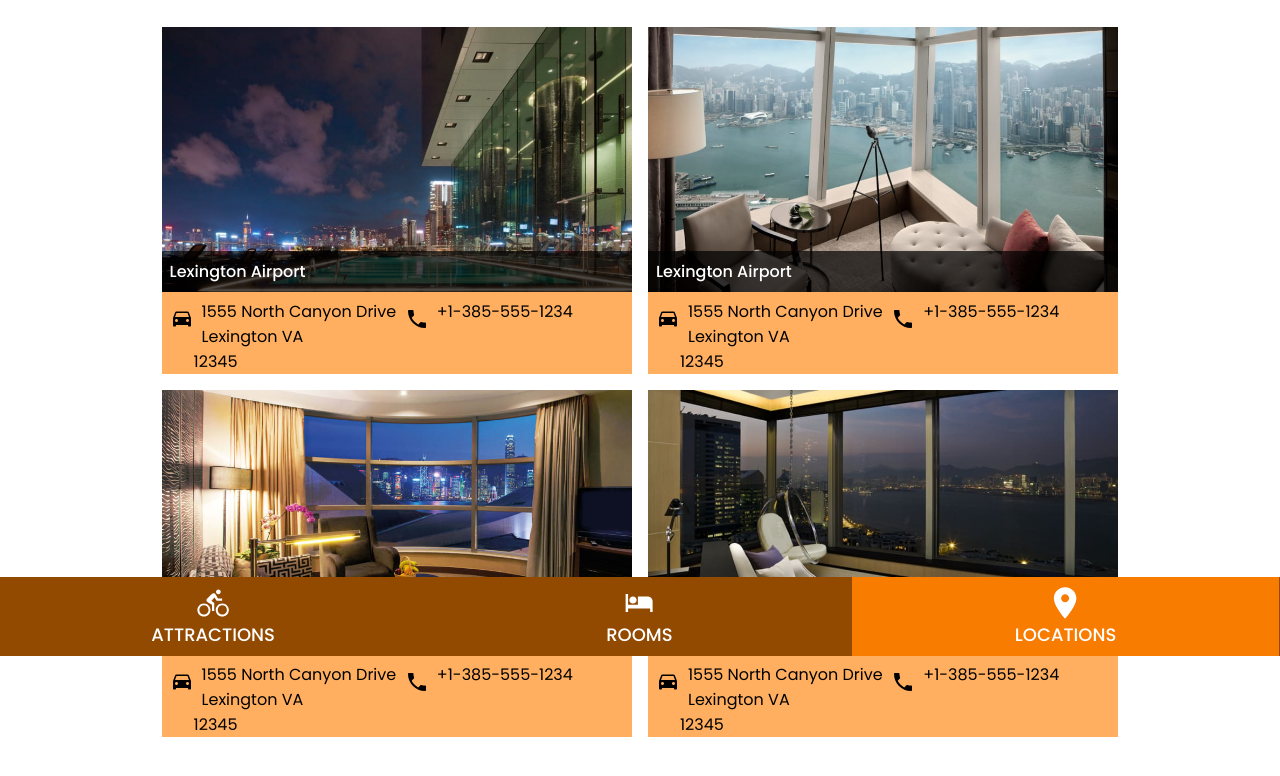
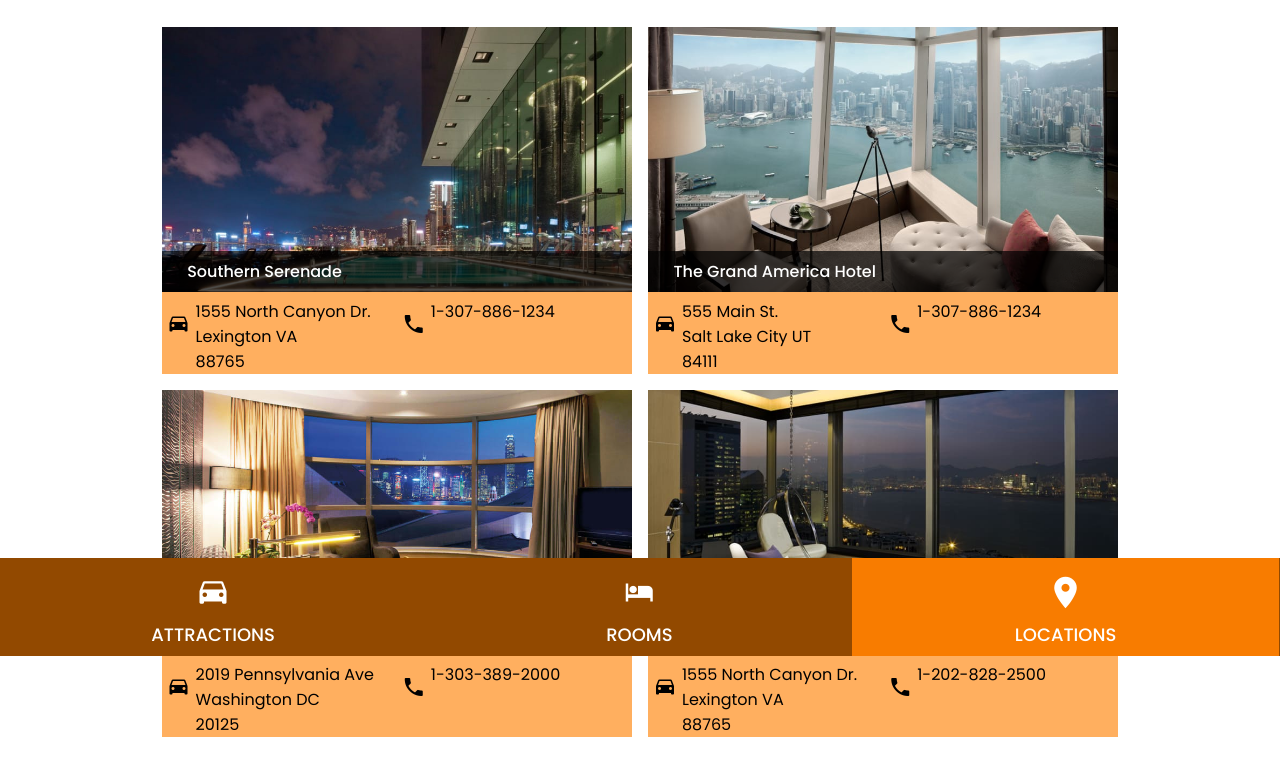
Before and after one commit to macylau/DGM2740-Unit12, a plain HTML site: page index.html in a window 1280 px wide. Shown: the part 144-920 px from the top of the page. Drawn offline with nearby package versions, Linux system fonts and the light colour scheme.

Commit message:
added json

```diff
--- a/hoteldata.json
+++ b/hoteldata.json
@@ -1,25 +1,25 @@
 [   {
     "name":"Southern Serenade",
-    "photo":"images/serenade.jpg",
-    "address":["1555 North Canyon Dr.","Lexington, VA 88765"],
+    "photo":"images/hotel1.jpeg",
+    "address":["1555 North Canyon Dr.","Lexington VA", "88765"],
     "phone":"1-307-886-1234"
     },
     {
     "name":"The Grand America Hotel",
-    "photo":"images/america.jpg",
-    "address":["555 Main St.","Salt Lake City UT, 84111"],
+    "photo":"images/hotel2.jpeg",
+    "address":["555 Main St.","Salt Lake City UT", "84111"],
     "phone":"1-307-886-1234"
     },
     {
     "name":"Four Seasons",
-    "photo":"images/season.jpg",
-    "address":["2019 Pennsylvania Ave","Washington, DC 20125"],
+    "photo":"images/hotel3.jpeg",
+    "address":["2019 Pennsylvania Ave","Washington DC", "20125"],
     "phone":"1-303-389-2000"
     },
     {
     "name":"Hyatt Place Washington",
-    "photo":"images/hyatt.jpg",
-    "address":["1555 North Canyon Dr.","Lexington VA 88765"],
+    "photo":"images/hotel4.jpeg",
+    "address":["1555 North Canyon Dr.","Lexington VA", "88765"],
     "phone":"1-202-828-2500"
     }
 ]
--- a/index.html
+++ b/index.html
@@ -6,6 +6,7 @@
     <title>Unit12 Hotel</title>
     <meta name="viewport" content="width=device-width, initial-scale=1"/>
     <link href="css/styles.css" rel="stylesheet">
+    <link href="https://unpkg.com/ionicons@4.5.10-0/dist/css/ionicons.min.css" rel="stylesheet">
     <link rel="preconnect" href="https://fonts.googleapis.com">
     <link rel="preconnect" href="https://fonts.gstatic.com" crossorigin>
     <link href="https://fonts.googleapis.com/css2?family=Poppins:wght@300;400;500;600;700&display=swap" rel="stylesheet">
@@ -19,92 +20,16 @@
 
     <nav>
         <ul>
-            <li><a href="#"><ion-icon name="bicycle"></ion-icon><span>ATTRACTIONS</span></a></li>
-            <li><a href="#"><ion-icon name="bed"></ion-icon><span>ROOMS</span></a></li>
-            <li class="active"><a href="#"><ion-icon name="pin"></ion-icon><span>LOCATIONS</span></a></li>
+            <li><a href="#"><i class="icon ion-md-car"></i><span>ATTRACTIONS</span></a></li>
+            <li><a href="#"><i class="icon ion-md-bed"></i><span>ROOMS</span></a></li>
+            <li class="active"><a href="#"><i class="icon ion-md-pin"></i><span>LOCATIONS</span></a></li>
         </ul>
     </nav>
 
     <main>
         <h1>Locations</h1>
         <div id="inventoryWrapper">
-            <!-- Hotel 1 -->
-            <section>
-                <figure>
-                    <img src="images/hotel1.jpeg" alt="hotel1">
-                    <figcaption>Lexington Airport</figcaption>
-                </figure>
-                <div>
-                    <span>
-                        <i class="icon ion-md-car"></i>
-                        <ion-icon name="car"></ion-icon>
-                        <p>1555 North Canyon Drive</p>
-                        <p>Lexington VA</p>
-                        <p>12345</p>
-                    </span>
-                    <span>
-                        <ion-icon name="call"></ion-icon>
-                        <p>+1-385-555-1234</p>
-                    </span>
-                </div>
-            </section>
-            <!-- Hotel 2 -->
-            <section>
-                <figure>
-                    <img src="images/hotel2.jpeg" alt="hotel2">
-                    <figcaption>Lexington Airport</figcaption>
-                </figure>
-                <div>
-                    <span>
-                        <ion-icon name="car"></ion-icon>
-                        <p>1555 North Canyon Drive</p>
-                        <p>Lexington VA</p>
-                        <p>12345</p>
-                    </span>
-                    <span>
-                        <ion-icon name="call"></ion-icon>
-                        <p>+1-385-555-1234</p>
-                    </span>
-                </div>
-            </section>
-            <!-- Hotel 3 -->
-            <section>
-                <figure>
-                    <img src="images/hotel3.jpeg" alt="hotel3">
-                    <figcaption>Lexington Airport</figcaption>
-                </figure>
-                <div>
-                    <span>
-                        <ion-icon name="car"></ion-icon>
-                        <p>1555 North Canyon Drive</p>
-                        <p>Lexington VA</p>
-                        <p>12345</p>
-                    </span>
-                    <span>
-                        <ion-icon name="call"></ion-icon>
-                        <p>+1-385-555-1234</p>
-                    </span>
-                </div>
-            </section>
-            <!-- Hotel 4 -->
-            <section>
-                <figure>
-                    <img src="images/hotel4.jpeg" alt="hotel4">
-                    <figcaption>Lexington Airport</figcaption>
-                </figure>
-                <div>
-                    <span>
-                        <ion-icon name="car"></ion-icon>
-                        <p>1555 North Canyon Drive</p>
-                        <p>Lexington VA</p>
-                        <p>12345</p>
-                    </span>
-                    <span>
-                        <ion-icon name="call"></ion-icon>
-                        <p>+1-385-555-1234</p>
-                    </span>
-                </div>
-            </section>
+
 
         </div>
 
@@ -112,7 +37,6 @@
 
 
 <script src="https://unpkg.com/ionicons@4.5.10-0/dist/ionicons.js"></script>
-<!-- <script type="module" src="https://unpkg.com/ionicons@5.5.2/dist/ionicons/ionicons.esm.js"></script>
-<script nomodule src="https://unpkg.com/ionicons@5.5.2/dist/ionicons/ionicons.js"></script>     -->
+<script src="js/scripts.js"></script>
 </body>
 </html>
--- a/js/scripts.js
+++ b/js/scripts.js
@@ -1,5 +1,5 @@
 // what is the path to the JSON file?
-const apiURL = ""
+const apiURL = "../hoteldata.json";
 
 //Go fetch it and then wait for a response.
 fetch(apiURL)
@@ -8,6 +8,67 @@ fetch(apiURL)
     //Once it comes back, display it to the console.
     console.log(myList);
 
+    for (i = 0; i < myList.length; i++) {
+
+    let myImageTag = document.createElement("img");
+    myImageTag.src = myList[i].photo;
+
+    let myCaptionTag = document.createElement("figcaption");
+    myCaptionTag.textContent = myList[i].name;
+
+    let myFigureTag = document.createElement("figure");
+    myFigureTag.appendChild(myImageTag);
+    myFigureTag.appendChild(myCaptionTag);
+
+    let myDivTag = document.createElement("div");
+    let mySpanTag = document.createElement("span");
+    let mySpanTag2 = document.createElement("span");
+
+    let myCarIcon = document.createElement("i");
+    myCarIcon.className = "icon ion-md-car";
+
+    let myAddressTag = document.createElement("p");
+    myAddressTag.textContent = myList[i].address[0];
+
+    let myAddressTag1 = document.createElement("p");
+    myAddressTag1.textContent = myList[i].address[1];
+
+    let myAddressTag2 = document.createElement("p");
+    myAddressTag2.textContent = myList[i].address[2];
+
+    let myPhoneTag = document.createElement("p");
+    myPhoneTag.textContent = myList[i].phone;
+
+    let myPhoneIcon = document.createElement("i");
+    myPhoneIcon.className = "icon ion-md-call";
+
+    mySpanTag.appendChild(myCarIcon);
+    mySpanTag.appendChild(myAddressTag);
+    mySpanTag.appendChild(myAddressTag1);
+    mySpanTag.appendChild(myAddressTag2);
+
+    mySpanTag2.appendChild(myPhoneIcon);
+    mySpanTag2.appendChild(myPhoneTag);
+
+    myDivTag.appendChild(mySpanTag);
+    myDivTag.appendChild(mySpanTag2);
+
+
+    let mySectionTag = document.createElement("section");
+    mySectionTag.appendChild(myFigureTag);
+    mySectionTag.appendChild(myDivTag);
+
+
+
+
+    // let myAddressTag = document.createElement("p");
+    // myAddressTag.textContent = myList[i].phone;
+
+    // let myDivTag = document.createElement("div");
+    // myDivTag.appendChild(mySpanTag);
+
+    // let mySpanTag = document.createElement("span");
+    // mySpanTag.appendChild(myAddressTag);
 
 
 
@@ -16,4 +77,7 @@ fetch(apiURL)
 
 
 
+    document.getElementById('inventoryWrapper').appendChild(mySectionTag);
+  }
+
 }); //end of "then" fat arrow function
--- a/scss/_small.scss
+++ b/scss/_small.scss
@@ -55,7 +55,7 @@ nav ul li a {
     padding: .5rem;
 }
 
-    nav ul li ion-icon {
+    nav ul li i {
         font-size: 36px;
         width: 100%;
         display: block;
@@ -84,28 +84,22 @@ div#inventoryWrapper {
     margin-bottom: 100px;
 }
 
-main figure {
+figure {
     position: relative;
     margin: 0;
-}
-
-
-
-main figcaption {
+    img {width: 100%;}
+    figcaption {
         position: absolute;
         bottom: 0;
         width: 100%;
         background-color: rgba(0,0,0,0.7);
         color: white;
-    padding: .5rem;
+        padding: .5rem 2vw;
         margin-bottom: .4rem;
         font-weight: $normalWeight;
     }
+}
 
-main figure img {
-    width: 100%;
-    height: auto;
-}
 
 main div {
     display: grid;
@@ -113,7 +107,7 @@ main div {
 }
 
 
-main div span ion-icon {
+main div span i {
     float: left;
     font-size: 1.5rem;
     padding: .5rem;
```
Also changed, not shown: css/styles.css, css/styles.min.css, 2 other files. Lines whose indentation alone changed are shown as unchanged.
